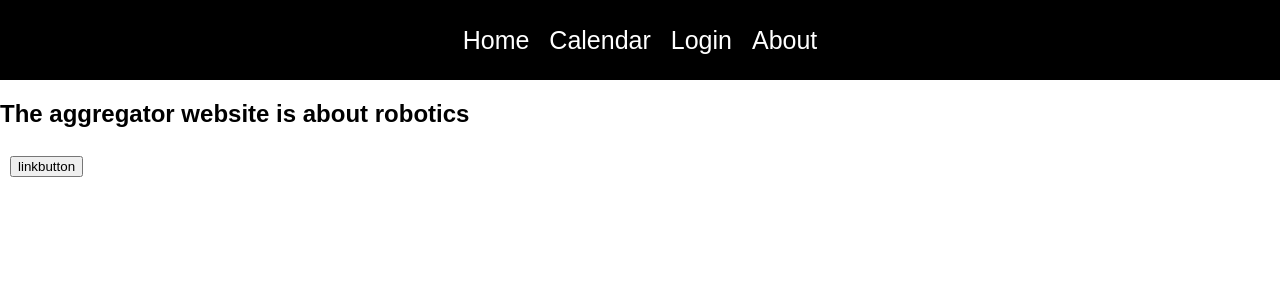
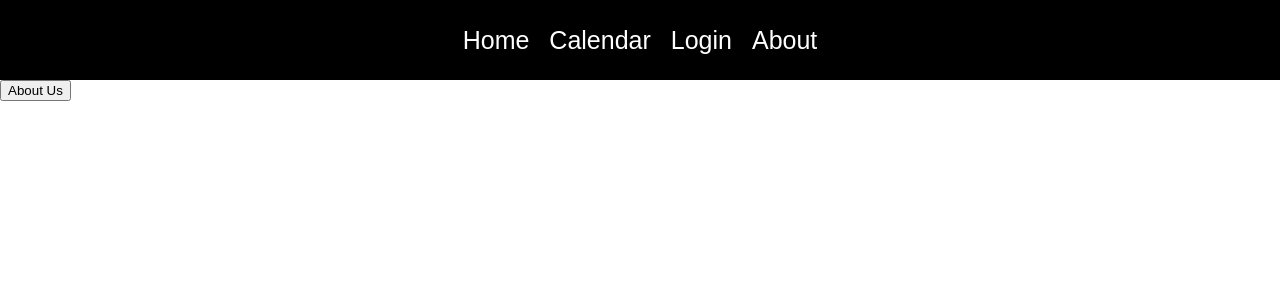
Before and after one commit to vicentecortes23/SWE_Project1, a React (Create React App) app in the folder NewApp/testapp1/: page /About in a window 1280 px wide. Shown: the top 300 px of the page. Built offline with nearby package versions, Linux system fonts and the light colour scheme.

Commit message:
3/31/2022
Home page image
About page dropdown

```diff
--- a/NewApp/testapp1/src/App.js
+++ b/NewApp/testapp1/src/App.js
@@ -26,4 +26,6 @@ function App() {
   );
 }
 
+
+
 export default App;
--- a/NewApp/testapp1/src/pages/About.js
+++ b/NewApp/testapp1/src/pages/About.js
@@ -1,24 +1,60 @@
-import React from 'react';
+import React, { Component } from 'react';
 
-function About() {
+class About extends Component {
+  constructor() {
+    super();
 
-    class LinkButton extends React.Component {
+    this.state = {
+      showMenu: false,
+    };
 
-        render() {
-          return (
-            <button className="linkbutton">
+    this.showMenu = this.showMenu.bind(this);
+  }
 
+  showMenu(event) {
+    event.preventDefault();
 
-            </button>
-          );
+    this.setState(
+      {
+        showMenu: true,
+      });
+}
+
+  render() {
+    return (
+      <div>
+        <button onClick={this.showMenu}>
+          About Us
+        </button>
+
+        {
+          this.state.showMenu
+            ? (
+              <div className="menu">
+                <button>
+                    Description: Aggregator is a collaborative project that competes in the NASA Lunabotics Competition. The project consists of the design, development,
+                    and construction of an autonomous mobile robot capable of completing objectives highlighted in the Lunabotics Competition rules of the year. Aggregator’s
+                    main objective is to connect bright engineers, both professional and novice, to facilitate a productive learning experience and conquer engineering problems.
+                    We accept anyone with drive and passion for engineering. Through Aggregator, one can expect to learn how to create robust mechanical design, use SolidWorks,
+                    manufacture, develop microcontrollers, code C++, and use ROS.
+                  </button>
+                  <button>
+                    Meetings: We typically meet Tuesdays, Thursdays, or Saturdays depending on the sub-team you wish to participate in (there are mechanical and electrical sub teams).
+                    To get the most up-to-date information about when we meet, visit our discord.
+                  </button>
+                  <button>
+                    Contact Info: Our leadership changes annually, so it is best, and easiest, to contact us directly in the discord. You can do so by asking questions in the
+                     “questions” channel or direct messaging anyone that is a “Lead” or an “Executive Board” member.
+                  </button>
+              </div>
+            )
+            : (
+              null
+            )
         }
-      }
-
-    return(<div>
-         <h2>The aggregator website is about robotics</h2>
-                <a href= "https://reactjs.org/tutorial/tutorial.html"><button>linkbutton</button> Visitsomething </a>
-
-    </div>)
+      </div>
+    );
+  }
 }
 
 export default About;
--- a/NewApp/testapp1/src/pages/Home.js
+++ b/NewApp/testapp1/src/pages/Home.js
@@ -1,8 +1,13 @@
-import React from "react";
+import React from "react"
+import pic from "./images/test.png"
+
 
 function Home() {
-
-    return <div> Home </div>
+    return (
+        <div> <center><img src ={pic} /></center>
+        <h1> Home </h1>
+        </div>
+    )
 }
 
 export default Home;
```
Also changed, not shown: 1 other file (tests, documents, lock files or other folders).
